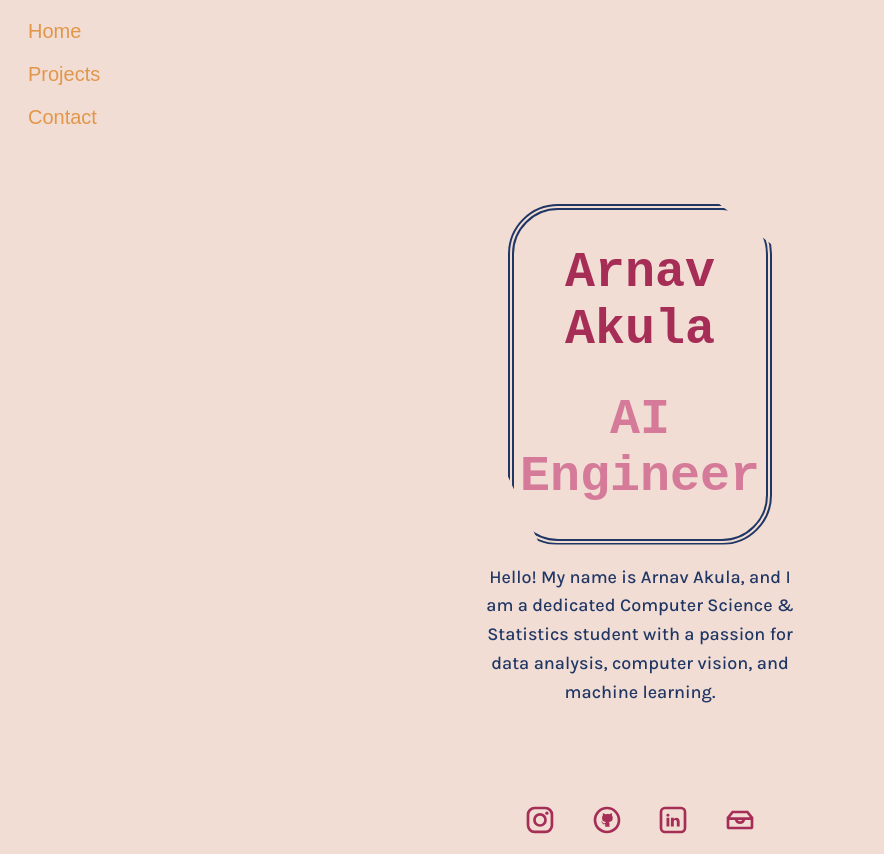
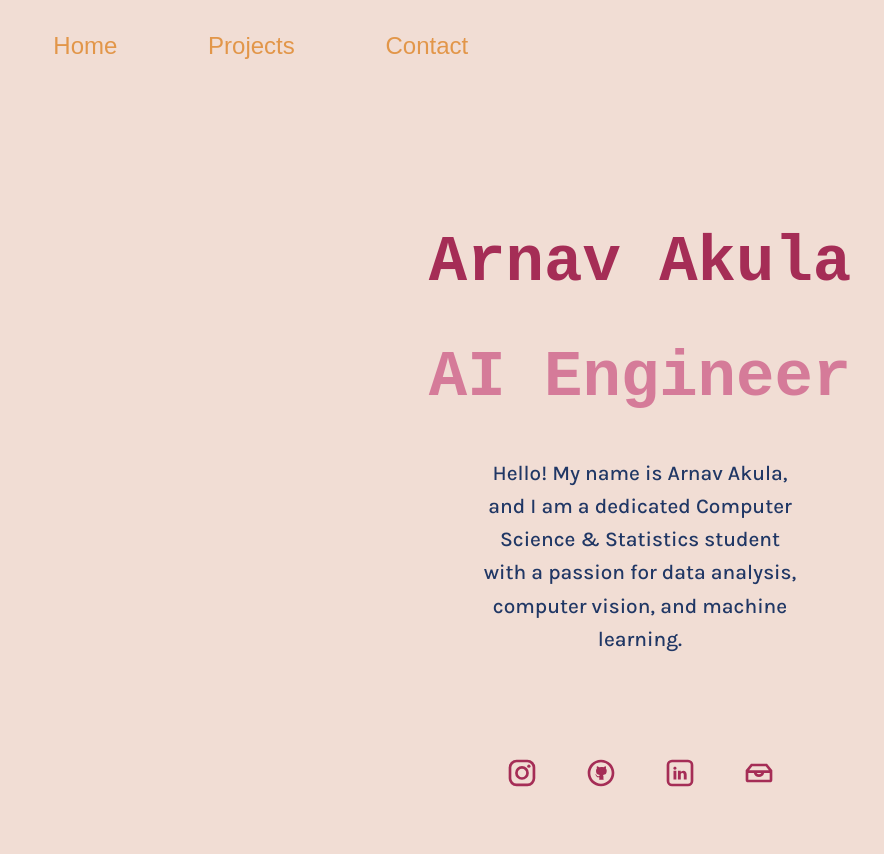
Before and after one commit to arnavakula/portfolio, a plain HTML site: page index.html in a window 1280 px wide. Shown: the whole page, without its empty margins (0-884 px from the left). After the commit the page ends 801 px from the top, so only its background shows below. Drawn offline with Linux system fonts and the light colour scheme; a web font is replaced by a local one.

Commit message:
clean up css and zoom in on navbar hover

```diff
--- a/index.html
+++ b/index.html
@@ -14,7 +14,7 @@
 </head>
 <body>
     <div class="sidenav">
-        <a href="main.html">Home</a>
+        <a href="index.html">Home</a>
         <a href="projects.html">Projects</a>
         <a href="#">Contact</a>
       </div>
--- a/partial-gradient-border/dist/style.css
+++ /dev/null
@@ -1,48 +0,0 @@
-:root {
-  --border: 3px;
-  --color1: #6be89b;
-  --color2: #0076a5;
-  --from: 30deg;
-  --distance: 46%;
-}
-body {
-  background: #33353d;
-  display: grid;
-  place-items: center;
-  height: 100vh;
-  margin: 0;
-}
-.container {
-  position: relative;
-  padding: 30px;
-}
-.container::after {
-  content: '';
-  border-radius: 999px;
-  display: block;
-  position: absolute;
-  top: 0;
-  left: 0;
-  height: 100%;
-  width: 100%;
-  background: conic-gradient(
-    from var(--from),
-    var(--color1),
-    var(--color2) var(--distance),
-    transparent var(--distance)
-  );
-  -webkit-mask: radial-gradient(
-    farthest-side,
-    transparent calc(100% - var(--border)),
-    #fff calc(100% - var(--border) + 1px)
-  );
-  mask: radial-gradient(
-    farthest-side,
-    transparent calc(100% - var(--border)),
-    #fff calc(100% - var(--border) + 1px)
-  );
-}
-img {
-  border-radius: 999px;
-  display: block;
-}
--- a/partial-gradient-border/src/style.css
+++ /dev/null
@@ -1,48 +0,0 @@
-:root {
-  --border: 3px;
-  --color1: #6be89b;
-  --color2: #0076a5;
-  --from: 30deg;
-  --distance: 46%;
-}
-body {
-  background: #33353d;
-  display: grid;
-  place-items: center;
-  height: 100vh;
-  margin: 0;
-}
-.container {
-  position: relative;
-  padding: 30px;
-}
-.container::after {
-  content: '';
-  border-radius: 999px;
-  display: block;
-  position: absolute;
-  top: 0;
-  left: 0;
-  height: 100%;
-  width: 100%;
-  background: conic-gradient(
-    from var(--from),
-    var(--color1),
-    var(--color2) var(--distance),
-    transparent var(--distance)
-  );
-  -webkit-mask: radial-gradient(
-    farthest-side,
-    transparent calc(100% - var(--border)),
-    #fff calc(100% - var(--border) + 1px)
-  );
-  mask: radial-gradient(
-    farthest-side,
-    transparent calc(100% - var(--border)),
-    #fff calc(100% - var(--border) + 1px)
-  );
-}
-img {
-  border-radius: 999px;
-  display: block;
-}
--- a/style.css
+++ b/style.css
@@ -7,16 +7,12 @@ header {
     color: #a52d56;
     text-align: center;
     font-family: 'Martian Mono', monospace;
-    border-style: double;
-    margin: 75px 500px 0px;
-    border-color: #203765;
-    border-radius: 50px;
-    border-width: 6px;
-    clip-path: polygon(0 0, 80% 0, 100% 12%, 100% 100%, 12% 100%, 0 80%);
+    position: static;
+    padding-top: 100px;
 }
 
 h1 {
-    font-size: 50px;
+    font-size: 4em;
 }
 
 .container {
@@ -32,28 +28,38 @@ h1 {
 }
 
 p {
-    font-size: 18px;
-    line-height: 1.6;
+    font-size: 1.3em;
+    line-height: 1.6em;
 }
 
-.socials {
-    text-align: center;
-}
 
-.socials a {
-    padding: 15px;
+.sidenav {
+    display: flex;
+    flex-direction: row;
+    justify-content: space-around;
+    width: 40%
 }
 
 .sidenav a {
-    font-size: 20px;
+    font-size: 1.5em;
     text-decoration: none;
     color: #e29649;
     display: block;
-    margin: 20px;
+    padding: 1em;
+    transition: all 0.5s;
+    position: static;
 }
 
 .sidenav a:hover {
     color: #064579;
+    text-decoration: underline;
+    transform: scale(1.5);
+}
+
+.socials {
+    display: flex;
+    flex-direction: row;
+    justify-content: space-around;
 }
 
 .socials a {
```
Also changed, not shown: partial-gradient-border/dist/index.html (deleted, +0 -17 lines), partial-gradient-border/src/index.html (deleted, +0 -3 lines), projects.html (+3 -77 lines), partial-gradient-border/LICENSE.txt (deleted), partial-gradient-border/README.md (deleted), 1 other file.
